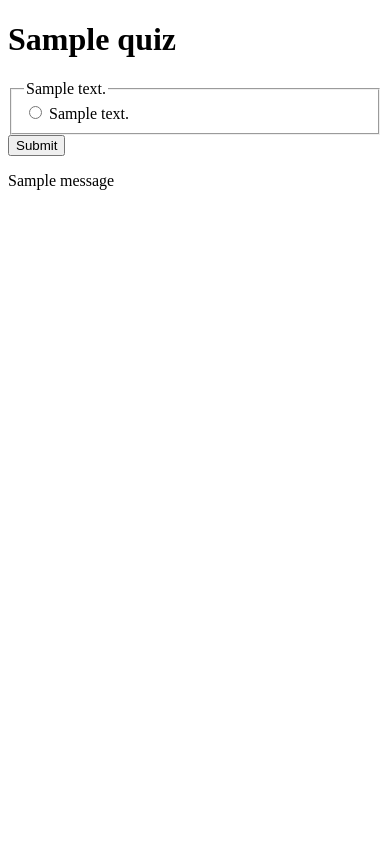
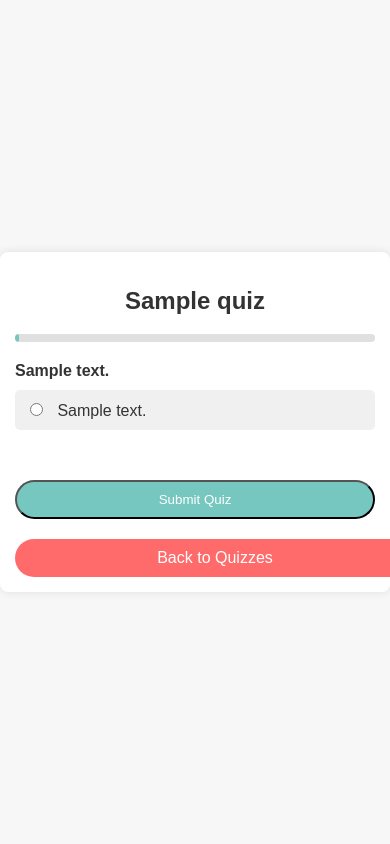
Before and after one commit to 0xlevy/MindQuest, a Django app: page /quiz/1/ in a window 390 px wide. Run offline with Django 5.2, Linux system fonts and the light colour scheme; a user stored in the database is signed in; tables that the repository leaves empty hold one stand-in row (values such as "Sample post"); one stand-in notice (Sample message) is shown.

Commit message:
mindquest

```diff
--- /dev/null
+++ b/mindquest/quizzes/static/css/quiz.css
@@ -0,0 +1,120 @@
+/* quiz.css */
+
+body {
+    font-family: Arial, sans-serif;
+    background-color: #f7f7f7;
+    color: #333;
+    margin: 0;
+    padding: 0;
+    display: flex;
+    justify-content: center;
+    align-items: center;
+    min-height: 100vh;
+}
+
+.quiz-container {
+    width: 100%;
+    max-width: 700px;
+    background-color: #fff;
+    padding: 20px;
+    box-shadow: 0 0 10px rgba(0, 0, 0, 0.1);
+    border-radius: 8px;
+}
+
+.quiz-header {
+    text-align: center;
+    margin-bottom: 20px;
+}
+
+.progress-bar {
+    width: 100%;
+    background-color: #e0e0e0;
+    border-radius: 25px;
+    overflow: hidden;
+    margin: 10px 0;
+}
+
+.progress {
+    height: 8px;
+    background-color: #76c7c0;
+    border-radius: 25px;
+}
+
+.question-block {
+    margin-bottom: 30px;
+}
+
+h3 {
+    font-size: 1.2em;
+    margin-bottom: 10px;
+}
+
+.answers {
+    display: flex;
+    flex-direction: column;
+    gap: 10px;
+}
+
+.answer-option {
+    background-color: #f0f0f0;
+    padding: 10px;
+    border-radius: 5px;
+    cursor: pointer;
+    transition: background-color 0.3s ease;
+}
+
+.answer-option input[type="radio"] {
+    margin-right: 10px;
+}
+
+.answer-option:hover {
+    background-color: #e0e0e0;
+}
+
+.btn {
+    display: inline-block;
+    background-color: #76c7c0;
+    color: #fff;
+    padding: 10px 20px;
+    border-radius: 25px;
+    text-align: center;
+    text-decoration: none;
+    cursor: pointer;
+    transition: background-color 0.3s ease;
+}
+
+.btn:hover {
+    background-color: #5aa7a0;
+}
+
+.submit-btn {
+    width: 100%;
+    margin-top: 20px;
+}
+
+.quiz-footer {
+    text-align: center;
+    margin-top: 20px;
+}
+
+.back-btn {
+    background-color: #ff6b6b;
+}
+
+.back-btn:hover {
+    background-color: #e55a5a;
+}
+
+@media (max-width: 600px) {
+    .quiz-container {
+        padding: 15px;
+    }
+
+    h3 {
+        font-size: 1em;
+    }
+
+    .btn {
+        width: 100%;
+    }
+}
--- a/mindquest/quizzes/templates/quizzes/quiz_detail.html
+++ b/mindquest/quizzes/templates/quizzes/quiz_detail.html
@@ -1,32 +1,50 @@
 <!DOCTYPE html>
-<html>
+<html lang="en">
 <head>
-    <title>{{ quiz.title }}</title>
+    <meta charset="UTF-8">
+    <meta name="viewport" content="width=device-width, initial-scale=1.0">
+    <title>{{ quiz.title }} - Quiz</title>
+    {% load static %}
+    <link rel="stylesheet" href="{% static 'css/quiz.css' %}">
 </head>
 <body>
-    <h1>{{ quiz.title }}</h1>
+    <div class="quiz-container">
+        <div class="quiz-header">
+            <h2>{{ quiz.title }}</h2>
+            <div class="progress-bar">
+                <div class="progress" style="width: {{ questions|length }}%;"></div>
+            </div>
+        </div>
+
+        {% if score is not None %}
+            <div class="quiz-result">
+                <p>You scored <strong>{{ score }}</strong> out of <strong>{{ total_questions }}</strong>!</p>
+                <p>Percentage: <strong>{{ percentage|floatformat:2 }}%</strong></p>
+            </div>
+        {% else %}
             <form method="post">
                 {% csrf_token %}
                 {% for question in questions %}
-            <fieldset>
-                <legend>{{ question.text }}</legend>
+                    <div class="question-block">
+                        <h3>{{ question.text }}</h3>
+                        <div class="answers">
                             {% for answer in question.answers.all %}
-                    <label>
+                                <label class="answer-option">
                                     <input type="radio" name="question_{{ question.id }}" value="{{ answer.id }}">
                                     {{ answer.text }}
-                    </label><br>
-                {% endfor %}
-            </fieldset>
-        {% endfor %}
-        <button type="submit">Submit</button>
-    </form>
-
-    {% if messages %}
-        <div>
-            {% for message in messages %}
-                <p>{{ message }}</p>
+                                </label>
                             {% endfor %}
                         </div>
+                    </div>
+                {% endfor %}
+
+                <button type="submit" class="btn submit-btn">Submit Quiz</button>
+            </form>
         {% endif %}
+
+        <div class="quiz-footer">
+            <a href="{% url 'quiz_list' %}" class="btn back-btn">Back to Quizzes</a>
+        </div>
+    </div>
 </body>
 </html>
--- a/mindquest/quizzes/templates/registration/login.html
+++ b/mindquest/quizzes/templates/registration/login.html
@@ -6,7 +6,8 @@
     <meta charset="UTF-8">
     <meta name="viewport" content="width=device-width, initial-scale=1.0">
     <title>Login</title>
-
+    {% load static %}
+    <link rel="stylesheet" href="{% static 'css/login.css' %}">  <!-- Include your CSS file -->
 </head>
 <body>
     <div class="container">
--- a/mindquest/quizzes/views.py
+++ b/mindquest/quizzes/views.py
@@ -17,11 +17,13 @@ def quiz_list(request):
 def quiz_detail(request, quiz_id):
     quiz = get_object_or_404(Quiz, id=quiz_id)
     questions = quiz.questions.all()
+    score = None
+    percentage = None
+    total_questions = questions.count()
 
     if request.method == 'POST':
         # Process the quiz answers
         score = 0
-        total_questions = 0
 
         for question in questions:
             selected_answer_id = request.POST.get(f'question_{question.id}')
@@ -29,15 +31,22 @@ def quiz_detail(request, quiz_id):
                 selected_answer = get_object_or_404(Answer, id=selected_answer_id)
                 if selected_answer.is_correct:
                     score += 1
-                total_questions += 1
 
-        # Provide feedback
-        percentage = (score / total_questions) * 100 if total_questions > 0 else 0
+        # Calculate percentage
+        if total_questions > 0:
+            percentage = (score / total_questions) * 100
+
+        # Add a message to be displayed on the quiz page
         messages.success(request, f'You scored {score} out of {total_questions} ({percentage:.2f}%)')
 
-        return redirect('quiz_detail', quiz_id=quiz.id)
+    return render(request, 'quizzes/quiz_detail.html', {
+        'quiz': quiz,
+        'questions': questions,
+        'score': score,
+        'percentage': percentage,
+        'total_questions': total_questions,
+    })
 
-    return render(request, 'quizzes/quiz_detail.html', {'quiz': quiz, 'questions': questions})
 
 def register(request):
     if request.method == 'POST':
```
Also changed, not shown: mindquest/quizzes/static/css/login.css (added, +53 -0 lines), mindquest/quizzes/static/css/styles.css (+45 -33 lines), mindquest/quizzes/templates/quizzes/quiz_list.html (+6 -3 lines), mindquest/quizzes/templates/registration/register.html (+6 -3 lines). Lines whose indentation alone changed are shown as unchanged.
